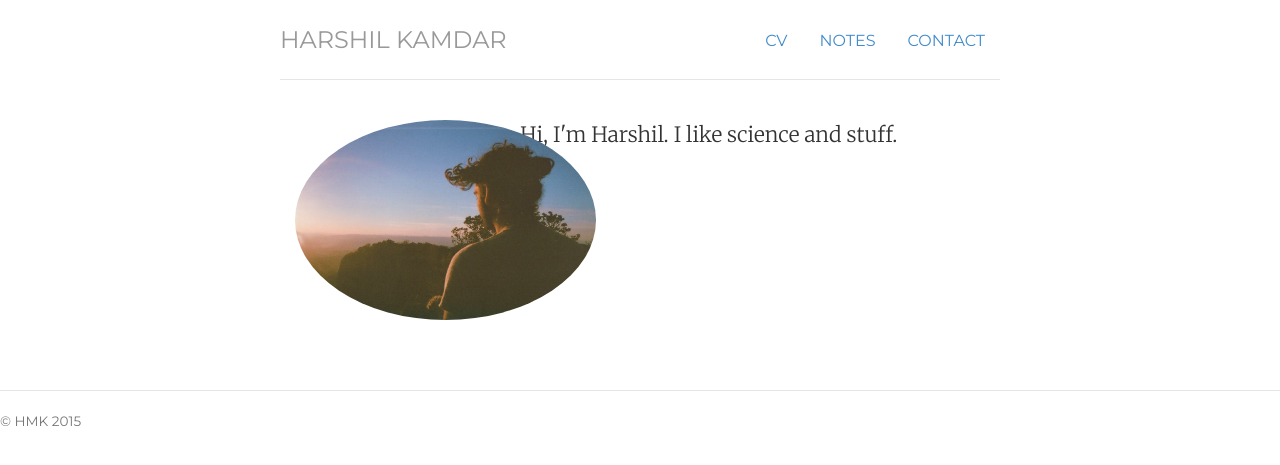
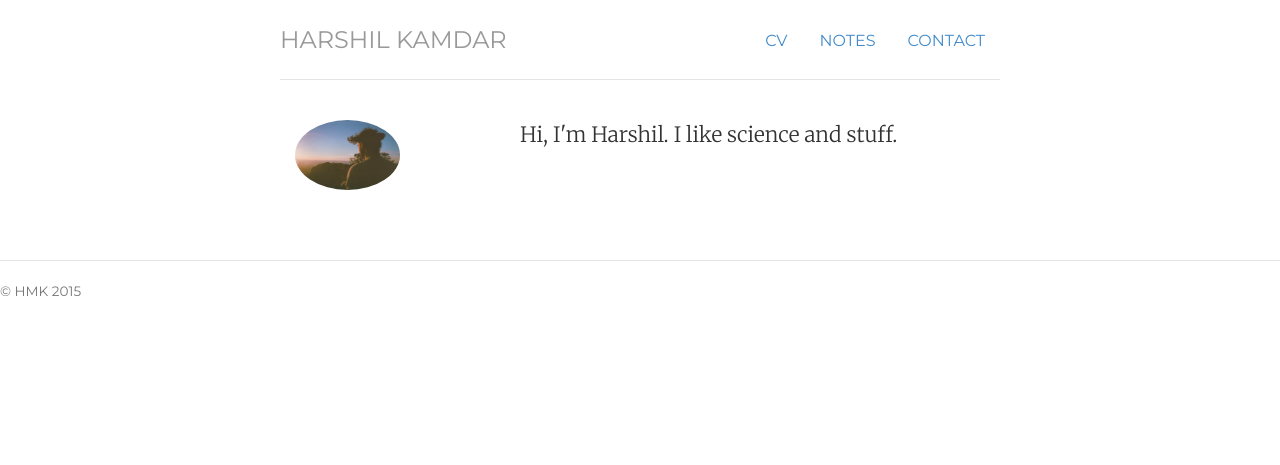
Before and after one commit to harshilk/harshilk.github.io, a Jekyll site: the page built from index.html, in a window 1280 px wide. Shown: the top 465 px of the page. Built offline with Jekyll 4.4.1, drawn with Linux system fonts in a browser that asks for light colours.

Commit message:
picture resize

```diff
--- a/index.html
+++ b/index.html
@@ -8,7 +8,7 @@ contact: passive
 <!-- <div class="jumbotron"> -->
 <div class="row marketing">
 	<div class="col-sm-4">
-	<img  class="img-circle avatar" alt="Harshil Kamdar" src="files/derp.jpg" height="200">
+	<img  class="img-circle avatar" alt="Harshil Kamdar" src="files/derp.jpg" height="70">
 	</div>
 	<p class="lead">Hi, I'm Harshil. I like science and stuff.</p>
 	</div>
```
